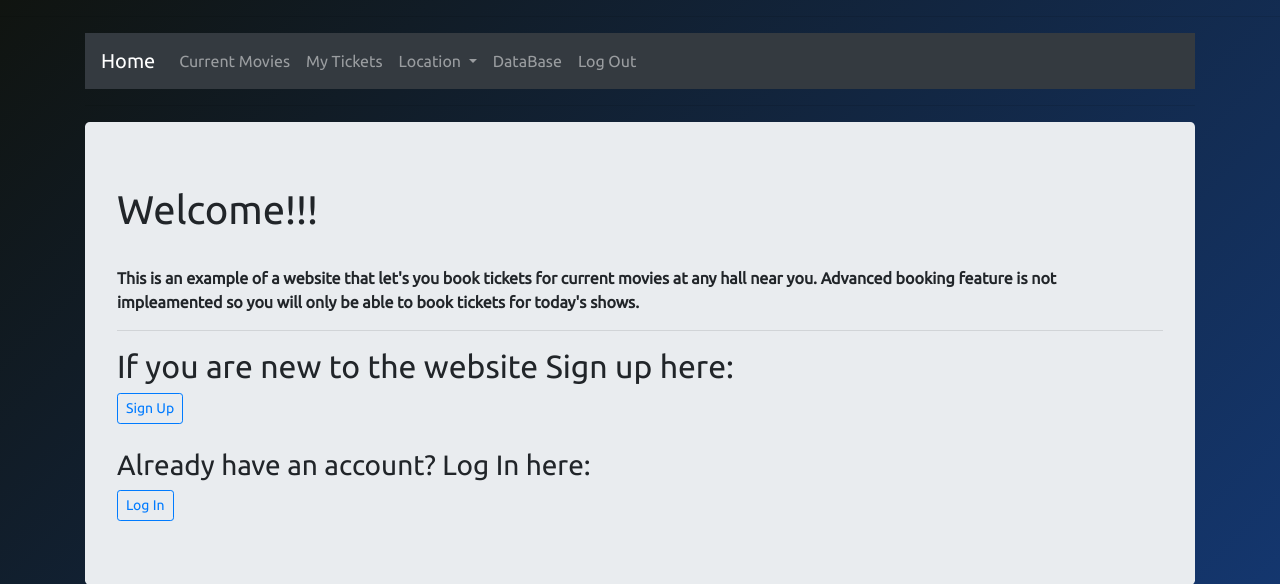
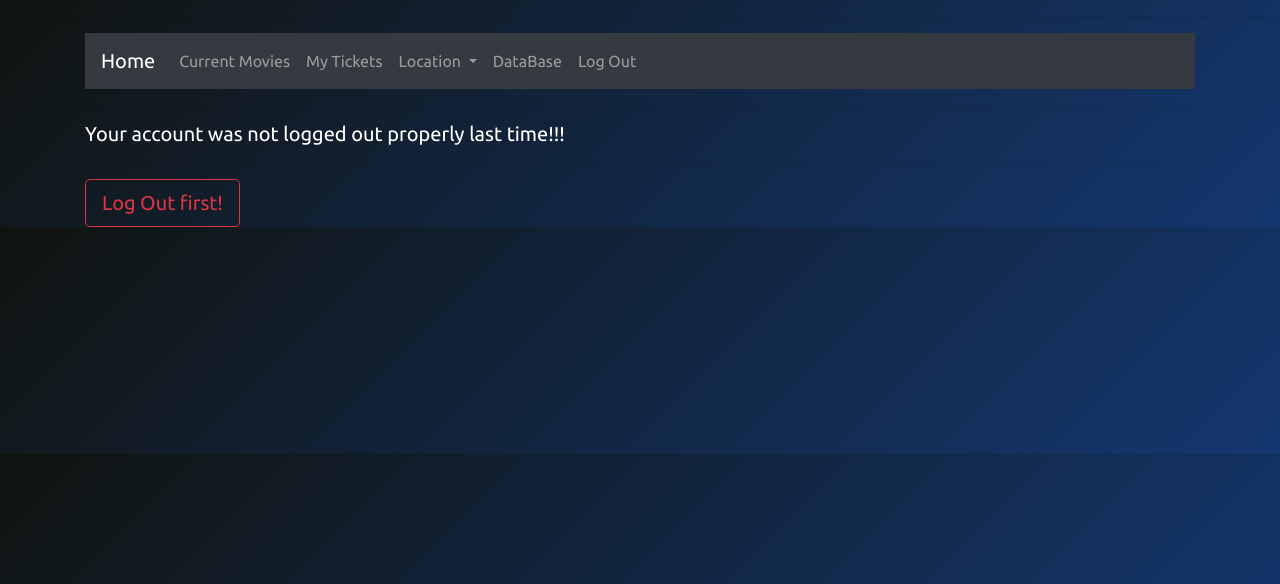
Before and after one commit to brock002/BookingSite, a Django app: page / in a window 1280 px wide. Shown: the top 584 px of the page. Run offline with Django 3.2, Linux system fonts and the light colour scheme; a user stored in the database is signed in; some libraries are stand-ins or nearby versions.

Commit message:
Updated Home page
Fixed the issue where the home page shows the nav bar before even the user logs in...

```diff
--- a/BookMyShowClone/templates/index.html
+++ b/BookMyShowClone/templates/index.html
@@ -2,6 +2,13 @@
 
 {% block content %}
 <hr>
+  {% if user.is_authenticated %}
+    <div class="mycontent">
+      <h5>Your account was not logged out properly last time!!!</h5>
+      <hr>
+      <a class="btn btn-outline-danger btn-lg" href="{% url 'logout' %}">Log Out first!</a>
+    </div>
+  {% else %}
   <div class="jumbotron">
     <h1>Welcome!!!</h1> <br>
     <strong>
@@ -18,4 +25,5 @@
     <h3>Already have an account? Log In here:</h3>
     <a  class="btn btn-outline-primary btn-sm" href="{% url 'movie_app:login' %}">Log In</a>
   </div>
+  {% endif %}
 {% endblock %}
```
